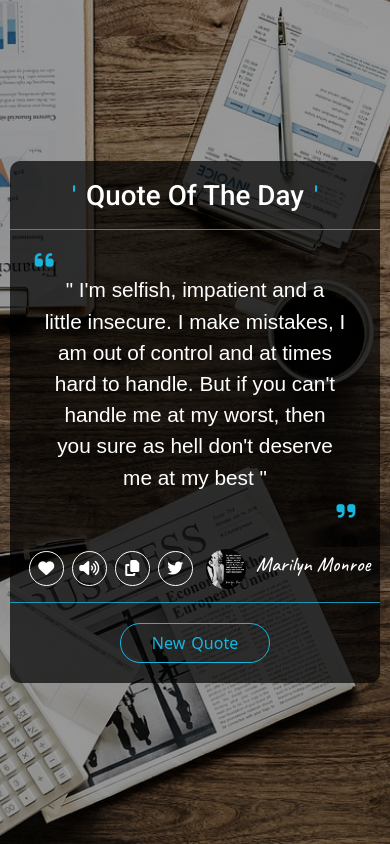
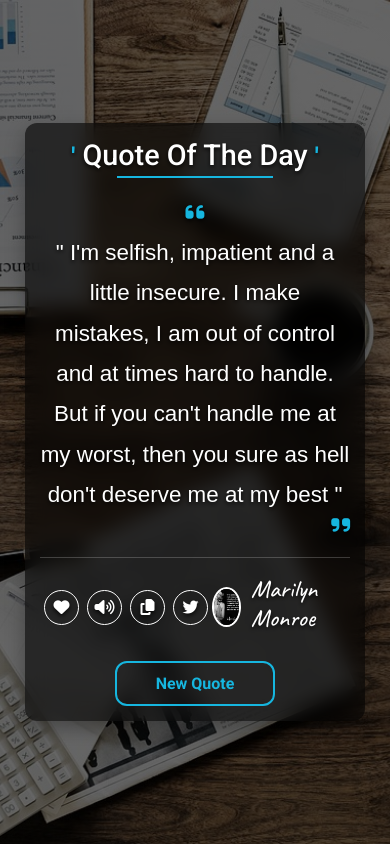
Before and after one commit to atg8900/Quote, a plain HTML site: page index.html in a window 390 px wide. Drawn offline with Linux system fonts and the light colour scheme; a web font is replaced by a local one.

Commit message:
Updated styles.css with modern UI/UX enhancements and renamed file for consistency
File Rename: Updated styel to styles.css for better naming consistency.
Hover Effects: Improved hover transitions and added smooth animations for buttons and icons to create a more interactive experience.
Typography: Enhanced font sizes and line spacing for improved readability and accessibility.
Glassmorphism: Introduced backdrop blur using backdrop-filter to achieve a modern glassmorphism effect in containers.
Responsive Design: Refined media queries for seamless scaling on mobile devices, ensuring consistent visual quality across all screen sizes.
Button Animations: Added dynamic radial gradient hover effects for buttons, providing interactive feedback to users.
Shadow Enhancements: Updated shadow effects for depth and 3D-like visuals, contributing to a more modern design aesthetic.

```diff
--- a/css/styel.css
+++ /dev/null
@@ -1,296 +0,0 @@
-/*-------------------------------  Start Global Rules ------------------------------- */
-*,
-*::after,
-*::before {
-  padding: 0;
-  margin: 0;
-  box-sizing: border-box;
-  list-style: none;
-  text-decoration: none;
-}
-body {
-  width: 100%;
-  height: 100%;
-}
-img {
-  display: block;
-  width: 100%;
-}
-a {
-  color: inherit;
-}
-/*-------------------------------  end Global Rules ------------------------------- */
-
-
-/*-------------------------------  start Global var ------------------------------- */
-
-:root{
-    --font-author:"Caveat", "cursive";
-    --font-quote:"Faculty Glyphic", sans-serif;
-    --font-title:"Roboto", sans-serif;
-    --main-color:#16b6df;
-}
-
-
-.main-color{
-  color: var(--main-color);
-}
-
-/*-------------------------------  start Global var ------------------------------- */
-
-/*-------------------------------  start section quote ------------------------------- */
-
-
-header {
-    min-height: 100vh;
-    background-image: linear-gradient( rgba(0, 0, 0, 0.4) 0% 100%), url(../imgs/desk-3139127_1280.jpg);
-    background-position: center;
-    background-size: cover;
-    background-repeat: no-repeat;
-    display: flex;
-    align-items: center;
-    justify-content: center;
-
-}
-header  .quote  {
-    display: flex;
-    justify-content: center;
-    align-items: center;
-
-}
-header  .quote .container{
-    background-color: rgba(0, 0, 0, 0.7) ;
-    border-radius: 10px;
-    width: 100%;
-    height: 50%;
-    padding: 0;
-    overflow: auto;
-    position: relative;
-   color: #fff;
-
-}
-header  .quote h1 {
-
-    text-align: center;
-   font-family: var(--font-title);
-   color: #fff;
-    position: relative;
-   display: flex;
-   align-items: center;
-   justify-content: center;
-
-  padding: 10px;
-}
-header  .quote h1::before{
-    content: "";
-    position: absolute;
-    width: 100%;
-    height: 1px;
-    background-color: var(--main-color);
-    bottom: 0;
-    left: 0;
-    opacity: 0.8;
-}
-
-header  .quote h1 span{
-   margin: 10px;
-
-}
-header  .quote .container .my-quote{
-    margin: 20px 25px;
-
-}
-header  .quote .container .my-quote .quote-content{
-    padding: 0px 10px 8px;
-
-    font-family: var(--font-quote);
-    font-size: 1.3rem;
-    font-weight: 500;
-    text-align: center;
-}
-
-header  .quote .container .about{
-    padding: 0px 10px 8px;
-    display: flex;
-    justify-content: space-between;
-    align-items: center;
-
-    overflow: auto;
-    position: relative;
-}
-header  .quote .container .about::before{
-    content: "";
-    position: absolute;
-    width: 100%;
-    height: 1px;
-    background-color: var(--main-color);
-    bottom: 0;
-    left: 0;
-    opacity: 0.8;
-}
-
-
-header  .quote .container .about .icon {
-    display: flex;
-    justify-content: center;
-    align-items: center;
-    padding: 5px;
-}
-.my-icon {
-    line-height: 1.6;
-    height: 40px;
-    width: 40px;
-    font-size: 1.2rem;
-    cursor: pointer;
-    border-radius: 50%;
-    border: 1px #fff solid;
-    transition: all 0.3s;
-}
-
-.like{
-    transition: all 0.3s;
-}
-.my-icon:hover{
-    color: var(--main-color);
-}
-.like:hover{
-    color: red;
-}
-header  .quote .container .about .author .img-author img{
-    width: 40px;
-    height: 40px;
-    border-radius: 50%;
-    cursor: pointer;
-    margin-right: 10px;
-}
-header  .quote .container .about .author{
-    font-family: var(--font-author);
-    cursor: pointer;
-}
-header  .quote .container .about .author h2{
-    transition: all 0.3s;
-}
-header  .quote .container .about .author h2:hover{
-    color: var(--main-color);
-}
-header  .quote .container .btnn .new{
-    border: 1px solid var(--main-color);
-    color: var(--main-color);
-    background-color: transparent;
-    width: 150px;
-    height: 40px;
-    border-radius: 100vh;
-    margin-block: 20px;
-    word-spacing: 2px;
-    transition: all 0.5s;
-    position: relative;
-    overflow: hidden;
-
-
-}
-header  .quote .container .btnn .new:hover{
-   color: #fff;
-   z-index: 3;
-}
-
-.new::before ,
-.new::after ,
-.hov::before ,
-.hov::after
-{
-    content: '';
-    position: absolute;
-    width: 25.5%;
-    height: 100%;
-    background-color:var(--main-color);
-    z-index: -1;
-    transition: 0.6s;
-
-}
-
-.new::before{
-    top: 0;
-    left: -26%;
-    border-top-left-radius: 100vh;
-    border-bottom-left-radius: 100vh;
-}
-.new:hover:before{
-    top: 0;
-    left: 0;
-}
-/* ----------- */
-.new::after{
-    top: 0;
-    right: -26%;
-    border-top-right-radius: 100vh;
-    border-bottom-right-radius: 100vh;
-}
-.new:hover:after{
-    top: 0;
-    right: 0%;
-}
-/* -------- */
-.hov::before {
-    bottom: -100%;
-    left: 25%;
-}
-.new:hover .hov:before {
-    bottom: 0;
-    left: 25%;
-}
-/* ----------------- */
-.hov::after {
-    top: -100%;
-    left: 50%;
-}
-.new:hover .hov:after {
-    top: 0%;
-    left: 50%;
-}
-
-/*-------------------------------  End section quote ------------------------------- */
-
-
-
-
-
-
-
-
-
-
-
-
-
-
-
-
-
-
-
-
-
-
-
-@media (max-width: 767.98px) {
-    header  .quote .container {
-      width: 90%;
-    }
-}
-@media (max-width: 575.98px) {
-    header  .quote .container {
-      width: 95%;
-    }
-    .my-icon{
-        margin: 4px;
-        font-size: 1rem;
-        height: 35px;
-        width: 35px;
-    }
-    .header  .quote .container .about .author .img-author img{
-        margin-right: 3px;
-    }
-    header  .quote .container .about .author h2{
-        font-size: 1.3rem;
-    }
-}
--- /dev/null
+++ b/css/styles.css
@@ -0,0 +1,239 @@
+/*-------------------------------  Start Global Rules ------------------------------- */
+*,
+*::after,
+*::before {
+  padding: 0;
+  margin: 0;
+  box-sizing: border-box;
+  list-style: none;
+  text-decoration: none;
+}
+body {
+  width: 100%;
+  height: 100%;
+  font-family: var(--font-title);
+  background-color: #f4f4f9;
+  color: #333;
+  line-height: 1.6;
+  overflow-x: hidden;
+}
+img {
+  display: block;
+  max-width: 100%;
+  height: auto;
+}
+a {
+  color: inherit;
+  text-decoration: none;
+  transition: color 0.3s ease;
+}
+a:hover {
+  color: var(--main-color);
+}
+/*-------------------------------  End Global Rules ------------------------------- */
+
+/*-------------------------------  Start Global var ------------------------------- */
+:root {
+  --font-author: "Caveat", cursive;
+  --font-quote: "Faculty Glyphic", sans-serif;
+  --font-title: "Roboto", sans-serif;
+  --main-color: #16b6df;
+  --secondary-color: #e63946;
+  --background-overlay: rgba(0, 0, 0, 0.6);
+  --border-radius: 12px;
+}
+
+.main-color {
+  color: var(--main-color);
+}
+/*-------------------------------  End Global var ------------------------------- */
+
+/*-------------------------------  Start Section Quote ------------------------------- */
+header {
+  min-height: 100vh;
+  background-image: linear-gradient(
+      to bottom,
+      var(--background-overlay),
+      var(--background-overlay)
+    ),
+    url(../imgs/desk-3139127_1280.jpg);
+  background-position: center;
+  background-size: cover;
+  display: flex;
+  align-items: center;
+  justify-content: center;
+  color: #fff;
+  text-shadow: 0 2px 4px rgba(0, 0, 0, 0.8);
+  scroll-behavior: smooth;
+}
+
+header .quote {
+  display: flex;
+  justify-content: center;
+  align-items: center;
+  flex-direction: column;
+  padding: 1rem;
+}
+
+header .quote .container {
+  background-color: var(--background-overlay);
+  border-radius: var(--border-radius);
+  width: 85%;
+  max-width: 600px;
+  padding: 20px;
+  box-shadow: 0 8px 20px rgba(0, 0, 0, 0.3);
+  backdrop-filter: blur(10px);
+  overflow: hidden;
+}
+
+header .quote h1 {
+  font-family: var(--font-title);
+  font-size: 2.2rem;
+  text-align: center;
+  margin-bottom: 1rem;
+  position: relative;
+}
+
+header .quote h1::before {
+  content: "";
+  position: absolute;
+  width: 50%;
+  height: 2px;
+  background-color: var(--main-color);
+  bottom: -5px;
+  left: 25%;
+}
+
+header .quote h1 span {
+  display: inline-block;
+  font-weight: bold;
+  color: var(--main-color);
+}
+
+header .quote .container .my-quote {
+  margin: 20px 0;
+  font-family: var(--font-quote);
+  font-size: 1.4rem;
+  font-weight: 500;
+  text-align: center;
+  line-height: 1.8;
+}
+
+header .quote .container .about {
+  display: flex;
+  justify-content: space-between;
+  align-items: center;
+  padding-top: 1rem;
+  font-size: 0.9rem;
+  border-top: 1px solid rgba(255, 255, 255, 0.2);
+}
+
+header .quote .container .about .author {
+  display: flex;
+  align-items: center;
+  gap: 10px;
+  font-family: var(--font-author);
+}
+
+header .quote .container .about .author img {
+  width: 40px;
+  height: 40px;
+  border-radius: 50%;
+  border: 2px solid #fff;
+  object-fit: cover;
+  transition: transform 0.3s ease;
+}
+
+header .quote .container .about .author img:hover {
+  transform: scale(1.1);
+}
+
+header .quote .container .btnn .new {
+  border: 2px solid var(--main-color);
+  color: var(--main-color);
+  background-color: transparent;
+  width: 160px;
+  height: 45px;
+  border-radius: var(--border-radius);
+  margin-top: 20px;
+  position: relative;
+  overflow: hidden;
+  cursor: pointer;
+  font-size: 1rem;
+  font-weight: bold;
+  transition: all 0.3s ease;
+}
+
+header .quote .container .btnn .new:hover {
+  background-color: var(--main-color);
+  color: #fff;
+  transform: scale(1.05);
+}
+
+header .quote .container .btnn .new::before {
+  content: "";
+  position: absolute;
+  width: 120%;
+  height: 120%;
+  background: radial-gradient(
+    circle,
+    rgba(22, 182, 223, 0.2),
+    transparent
+  );
+  z-index: 0;
+  top: 50%;
+  left: 50%;
+  transform: translate(-50%, -50%) scale(0);
+  transition: transform 0.5s ease;
+}
+
+header .quote .container .btnn .new:hover::before {
+  transform: translate(-50%, -50%) scale(1.5);
+}
+
+.my-icon {
+  line-height: 1.6;
+  height: 40px;
+  width: 40px;
+  font-size: 1.4rem;
+  cursor: pointer;
+  border-radius: 50%;
+  border: 1px solid #fff;
+  display: flex;
+  justify-content: center;
+  align-items: center;
+  transition: all 0.3s ease;
+}
+
+.my-icon:hover {
+  background-color: var(--main-color);
+  color: #fff;
+}
+
+.like:hover {
+  background-color: var(--secondary-color);
+}
+/*-------------------------------  End Section Quote ------------------------------- */
+
+/*-------------------------------  Media Queries ------------------------------- */
+@media (max-width: 767.98px) {
+  header .quote .container {
+    width: 90%;
+    padding: 15px;
+  }
+  .my-icon {
+    margin: 4px;
+    font-size: 1rem;
+    height: 35px;
+    width: 35px;
+  }
+}
+
+@media (max-width: 575.98px) {
+  header .quote .container {
+    width: 95%;
+  }
+  header .quote h1 {
+    font-size: 1.8rem;
+  }
+}
--- a/index.html
+++ b/index.html
@@ -14,7 +14,7 @@
 
     <link rel="stylesheet" href="css/all.min.css" />
     <link rel="stylesheet" href="css/bootstrap.min.css" />
-    <link rel="stylesheet" href="css/styel.css" />
+    <link rel="stylesheet" href="css/styles.css" />
   </head>
   <body>
     <header>
```
